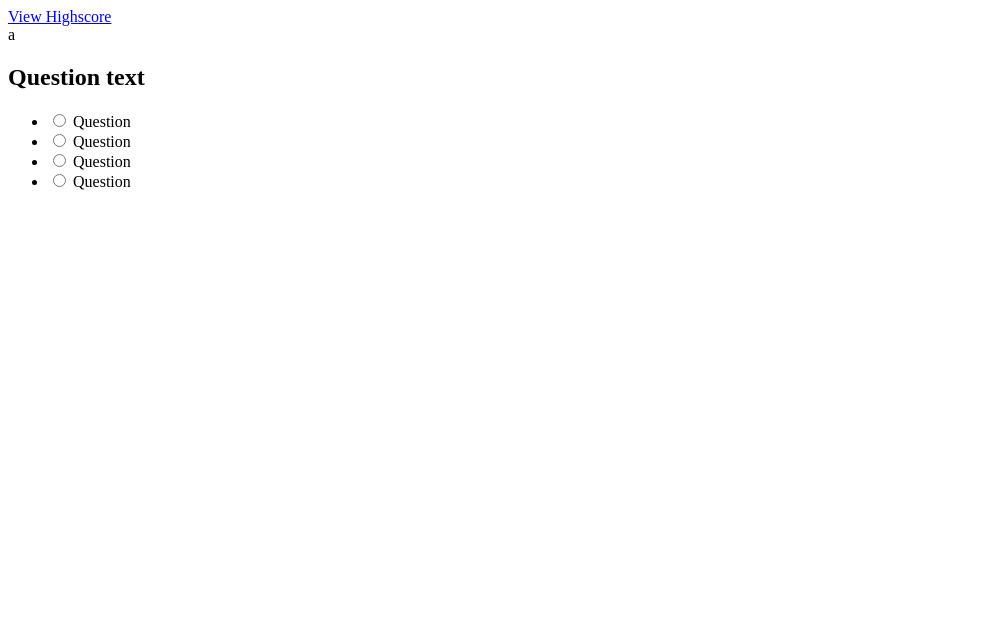
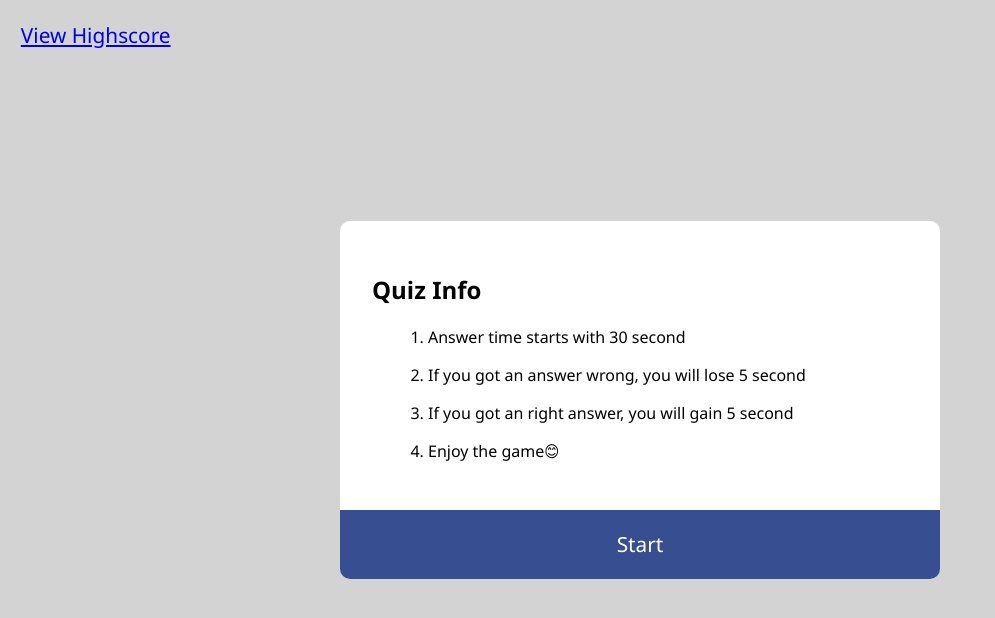
Before and after one commit to james91055/James-JavaScript-Quiz, a plain HTML site: page index.html in a window 1280 px wide. Shown: the whole page, without its empty margins (0-995 px from the left). Drawn offline with Linux system fonts and the light colour scheme.

Commit message:
update css and js

```diff
--- a/assets/script.js
+++ b/assets/script.js
@@ -1,4 +1,7 @@
 var timerEl = document.getElementById("countdown");
+var quizEl = document.getElementById("main-quiz");
+var startBut = document.getElementById("start-button");
+var infoEl = document.getElementById("start-info");
 
 const quizData = [
   {
@@ -49,7 +52,7 @@ function countdown() {
   // TODO: Use the `setInterval()` method to call a function to be executed every 1000 milliseconds
   var timeInterval = setInterval(function () {
     timeLeft--;
-    timerEl.textContent = "Time Left" + timeLeft;
+    timerEl.textContent = "Time Left: " + timeLeft;
     if (timeLeft === 0) {
       clearInterval(timeInterval);
       displayMessage();
@@ -58,4 +61,9 @@ function countdown() {
   }, 1000);
 }
 
-countdown();
+function startgame() {
+  quizEl.style.display = "none";
+  //   startBut.addEventListener("click", countdown());
+}
+
+startgame();
--- a/assets/style.css
+++ b/assets/style.css
@@ -1,5 +1,62 @@
+* {
+  box-sizing: border-box;
+}
+body {
+  font-family: "Segoe UI", Tahoma, Geneva, Verdana, sans-serif;
+  margin: 0;
+  background-color: lightgray;
+  display: flex;
+  align-items: center;
+  justify-content: center;
+  min-height: 100vh;
+}
+
+.quiz-container {
+  background-color: white;
+  border-radius: 10px;
+  width: 600px;
+  max-width: 100%;
+}
+
+.quiz-header {
+  padding: 2rem;
+}
+ul {
+  list-style-type: none;
+  padding: 0;
+}
+li {
+  margin: 1rem;
+}
+
+button {
+  background-color: rgb(55, 79, 144);
+  color: white;
+  font-family: inherit;
+  display: block;
+  border: none;
+  font-size: 1.3rem;
+  width: 100%;
+  padding: 1.3rem;
+  cursor: pointer;
+  border-radius: 0 0 10px 10px;
+}
+
+button:hover {
+  background-color: rgb(127, 167, 236);
+}
+
 #countdown {
   position: absolute;
   top: 0;
   right: 0;
+  font-size: 1.3rem;
+  padding: 1.3rem;
 }
+#highscore {
+  position: absolute;
+  top: 0;
+  left: 0;
+  font-size: 1.3rem;
+  padding: 1.3rem;
+}
--- a/index.html
+++ b/index.html
@@ -7,15 +7,31 @@
     <link rel="stylesheet" href="./assets/style.css" />
   </head>
 
-  <header>
-    <div id="Highscore">
+  <nav>
+    <div id="highscore">
       <a href="#">View Highscore</a>
     </div>
-    <div id="=countdown">a</div>
-  </header>
+    <div id="countdown"></div>
+  </nav>
 
   <body>
-    <div class="quiz-container">
+    <div class="start-info">
+      <div class="quiz-container" id="start-info">
+        <div class="quiz-header">
+          <h2>Quiz Info</h2>
+          <ol>
+            <li>Answer time starts with 30 second</li>
+            <li>If you got an answer wrong, you will lose 5 second</li>
+            <li>If you got an right answer, you will gain 5 second</li>
+            <li>Enjoy the game😊</li>
+          </ol>
+        </div>
+        <button id="start-button">Start</button>
+      </div>
+    </div>
+
+    <div class="quiz-container" id="main-quiz">
+      <div class="quiz-header">
         <h2>Question text</h2>
         <ul>
           <li>
@@ -35,6 +51,8 @@
             <label for="d">Question</label>
           </li>
         </ul>
+      </div>
+      <button>Submit</button>
     </div>
   </body>
   <script src="./assets/script.js"></script>
```
Lines whose indentation alone changed are shown as unchanged.
